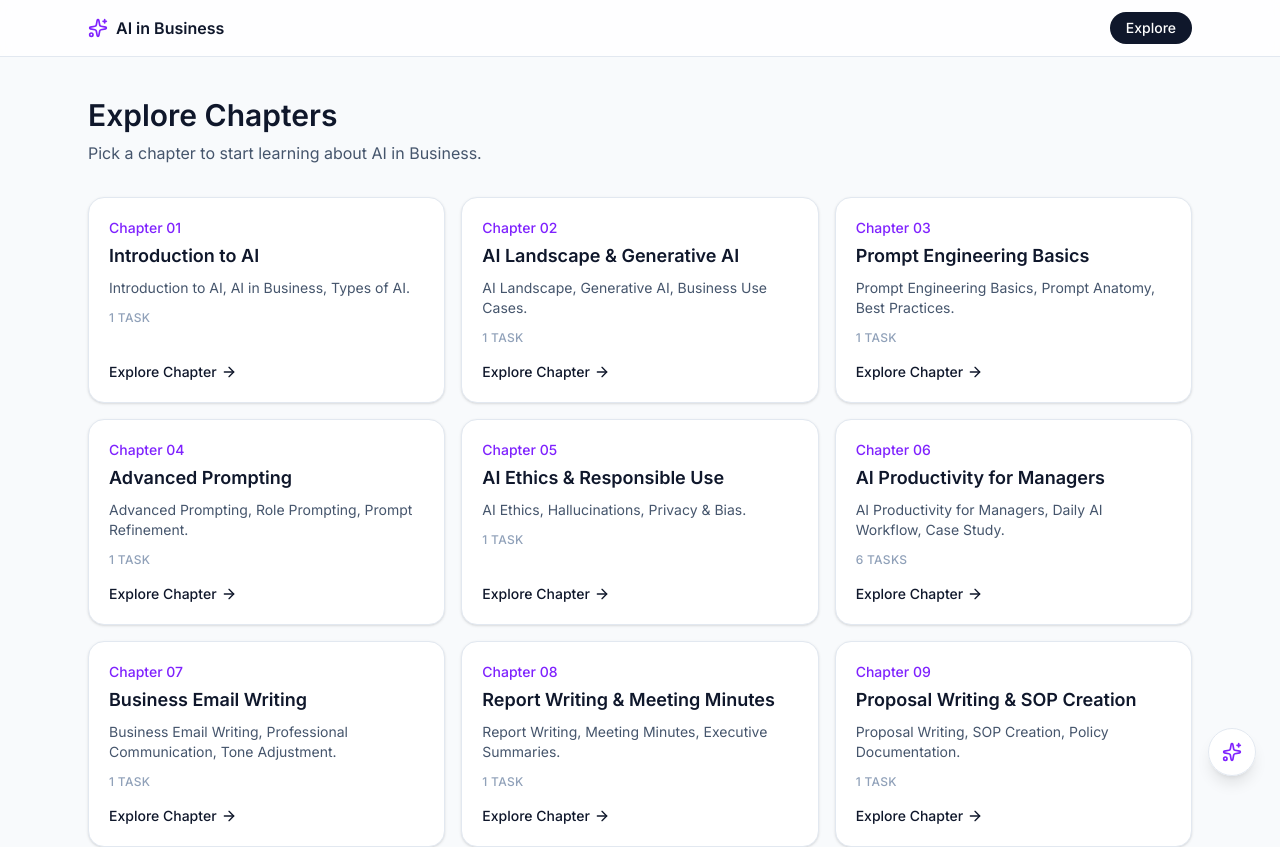
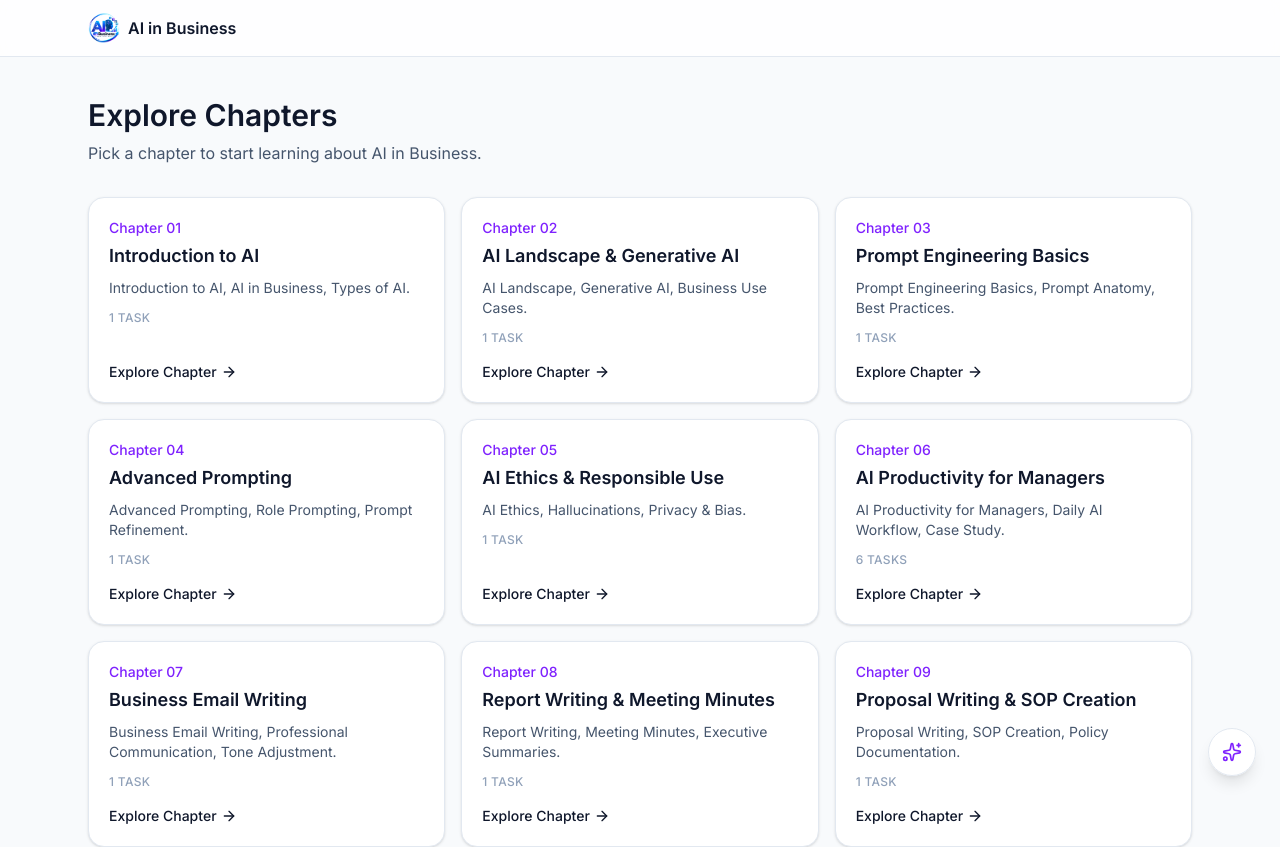
Before and after one commit to Aman-0402/AI-World, a React (Vite) app: page /explore in a window 1280 px wide. Shown: the top 847 px of the page. Built offline with nearby package versions, Linux system fonts and the light colour scheme.

Commit message:
Use real logo as navbar mark and favicon, remove navbar Explore button
Replace the placeholder Sparkles icon in the navbar with the actual
logo (src/assets/logo.png), and use it as the browser favicon in
place of the generic favicon.svg. Drop the Explore button from the
navbar per feedback.

```diff
--- a/index.html
+++ b/index.html
@@ -2,7 +2,7 @@
 <html lang="en">
   <head>
     <meta charset="UTF-8" />
-    <link rel="icon" type="image/svg+xml" href="/favicon.svg" />
+    <link rel="icon" type="image/png" href="/favicon.png" />
     <meta name="viewport" content="width=device-width, initial-scale=1.0" />
     <title>AI in Business Learning Portal</title>
     <link rel="preconnect" href="https://fonts.googleapis.com" />
--- a/src/components/Navbar.jsx
+++ b/src/components/Navbar.jsx
@@ -1,19 +1,13 @@
 import { Link } from 'react-router-dom'
-import { Sparkles } from 'lucide-react'
+import logo from '../assets/logo.png'
 
 export default function Navbar() {
   return (
     <header className="sticky top-0 z-40 border-b border-slate-200 bg-white/80 backdrop-blur">
-      <nav className="mx-auto flex max-w-6xl items-center justify-between px-4 py-3 sm:px-6">
+      <nav className="mx-auto flex max-w-6xl items-center px-4 py-3 sm:px-6">
         <Link to="/" className="flex items-center gap-2 font-semibold text-slate-900">
-          <Sparkles className="h-5 w-5 text-violet-600" aria-hidden="true" />
+          <img src={logo} alt="AI in Business" className="h-8 w-8 rounded-md object-cover" />
           <span>AI in Business</span>
-        </Link>
-        <Link
-          to="/explore"
-          className="rounded-full bg-slate-900 px-4 py-1.5 text-sm font-medium text-white transition hover:bg-slate-700"
-        >
-          Explore
         </Link>
       </nav>
     </header>
```
Also changed, not shown: public/favicon.png (added), src/assets/logo.png (added).
